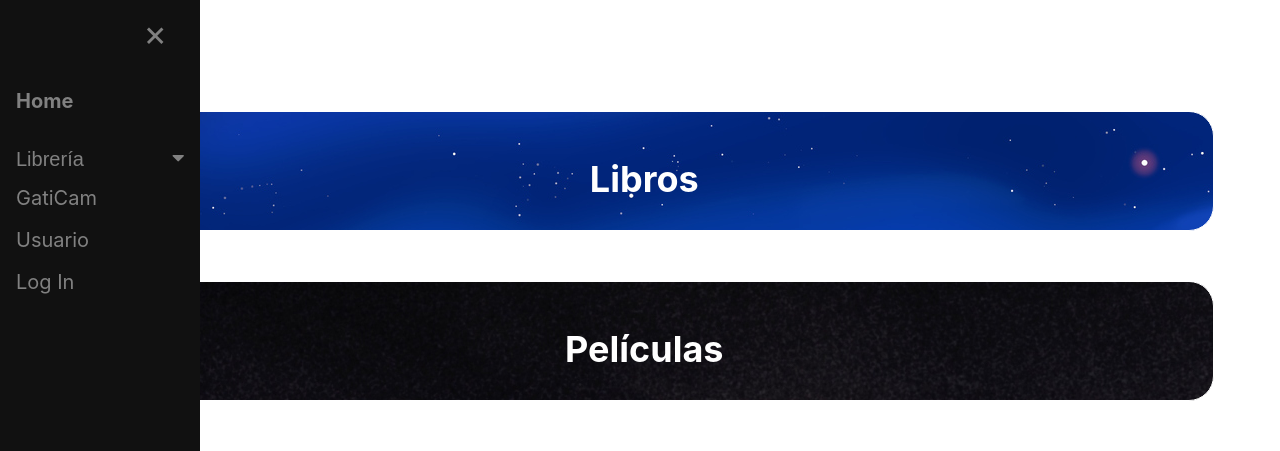
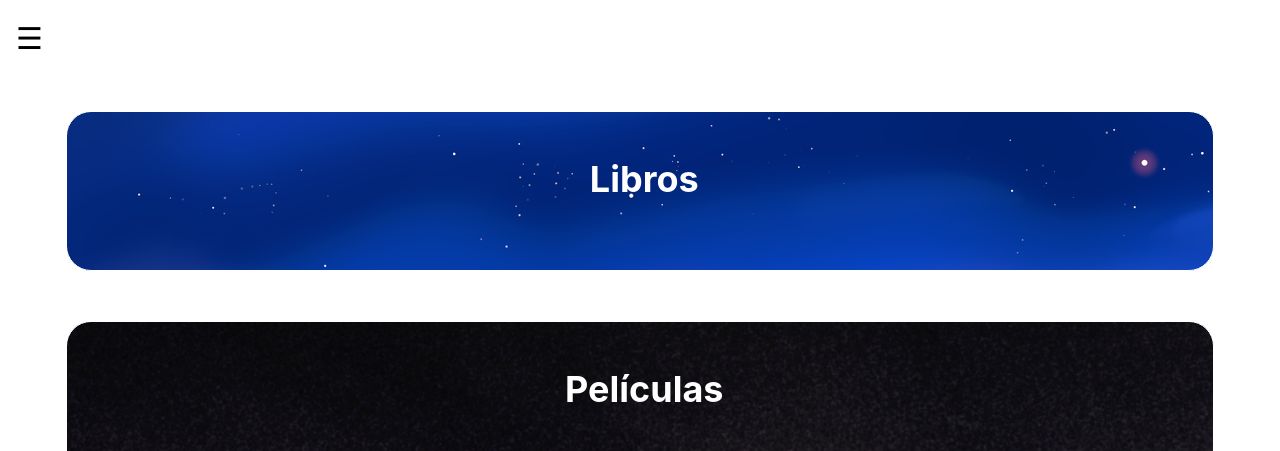
Before and after one commit to R-dVL/Home, a Django app: page /catalogo/index/ in a window 1280 px wide. Shown: the top 451 px of the page. Run offline with Django 3.2, Linux system fonts and the light colour scheme; grey boxes are pictures that could not be loaded.

Commit message:
fix sidenav remains open

```diff
--- a/Nexo/Catalogo/static/Catalogo/base.css
+++ b/Nexo/Catalogo/static/Catalogo/base.css
@@ -147,7 +147,7 @@ a:active {
   transition: box-shadow .3s;
   box-sizing: border-box;
 	width: auto;
-  height: 15%;
+  height: 20%;
 	margin: 50px;
 	background-color: rgb(255, 255, 255);
 	border: 1px solid;
@@ -174,7 +174,7 @@ a:active {
 /* Fixed sidenav, full height */
 .sidenav {
   height: 100%;
-  width: 200px;
+  width: 0px;
   position: fixed;
   z-index: 1;
   top: 0;
--- a/Nexo/Catalogo/templates/base.html
+++ b/Nexo/Catalogo/templates/base.html
@@ -26,6 +26,13 @@
     <a href="/catalogo/peliculas/">Películas</a>
     <a href="/catalogo/series/">Series</a>
     <a href="/catalogo/pendientes/">Pendientes</a>
+  </div>
+  <button class="dropdown-btn">Lugares
+    <i class="fa fa-caret-down"></i>
+  </button>
+  <div class="dropdown-container">
+    <a href="/lugares/mapa/">Mapa</a>
+    <a href="/lugares/restaurantes/">Restaurantes</a>
   </div>
   <a href="http://192.168.1.142:8000">GatiCam</a>
   <a href="/admin">Usuario</a>
```
